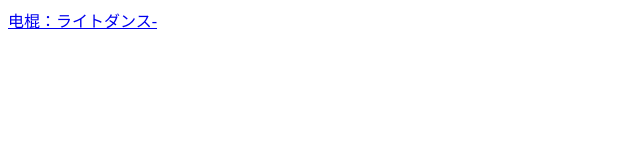
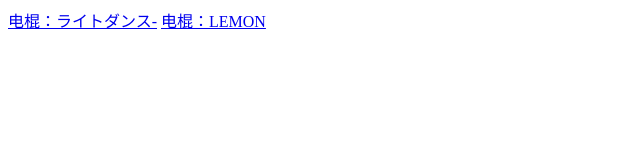
Before and after one commit to MCBlueGS/OttoIceHub, a plain HTML site: page index.html in a window 1280 px wide. Shown: the whole page, without its empty margins (0-640 px from the left). Drawn offline with Linux system fonts and the light colour scheme.

Commit message:
Update index.html

```diff
--- a/index.html
+++ b/index.html
@@ -1 +1,2 @@
 <a href='https://b23.tv/CYeiUrh'>电棍：ライトダンス-<a>
+<a href='https://www.bilibili.com/video/BV1gh7pzGEEy'>电棍：LEMON<a>
```
